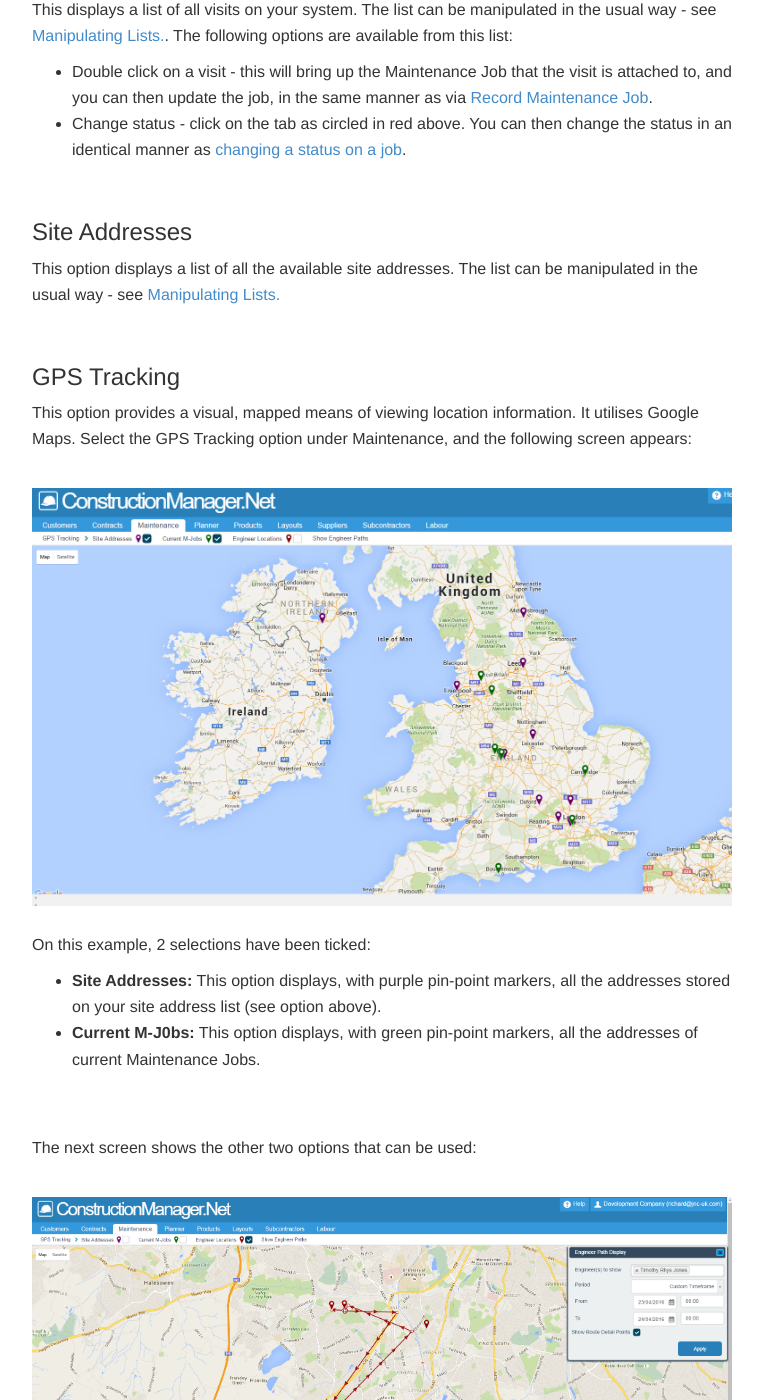
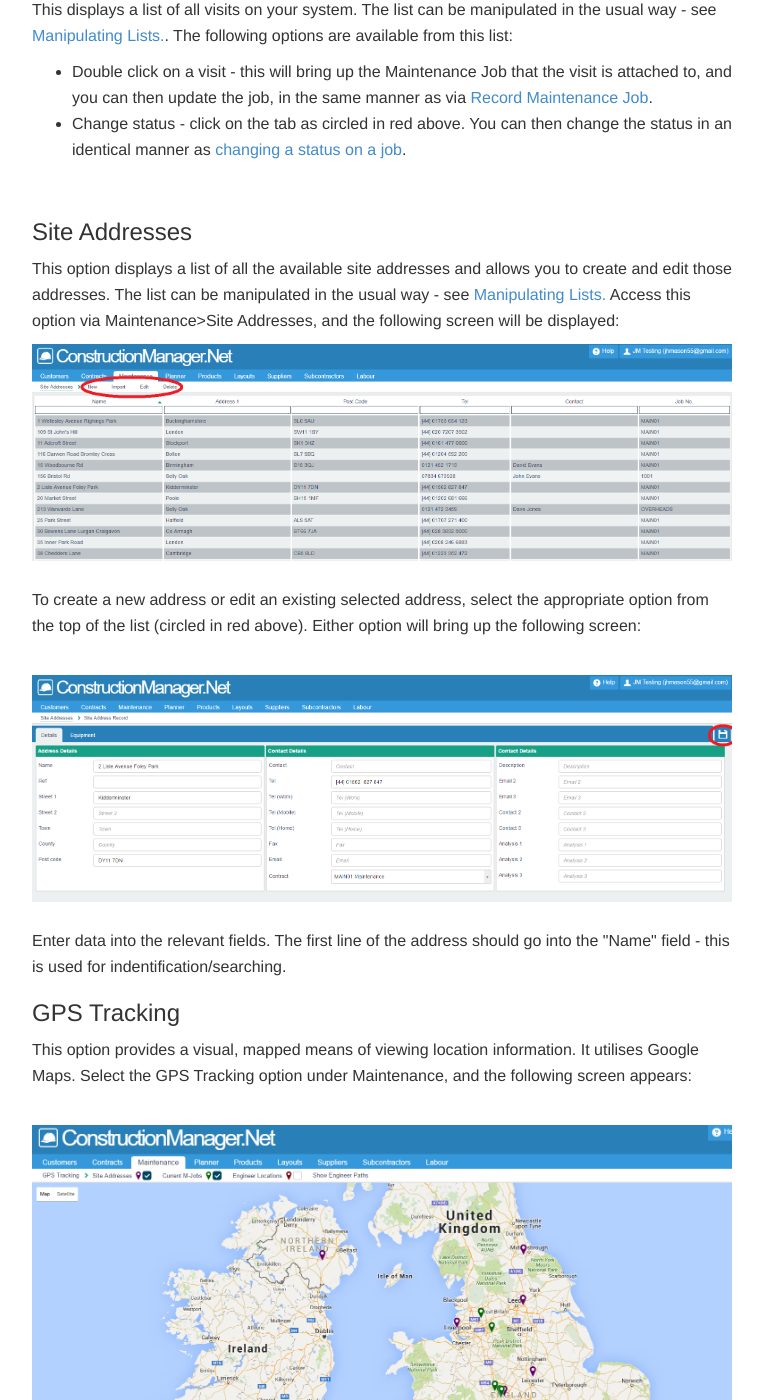
Before and after one commit to JNCSolutions/ConstructionManagerDocs, a Jekyll site: the page built from maintenance.html, in a window 1280 px wide and 1400 px high, scrolled down 13607 px. Shown: the whole window, without its empty margins (258-1021 px from the left). Built offline with Jekyll 4.4.1, drawn with Linux system fonts in a browser that asks for light colours.

Commit message:
Update maintenance.html

```diff
--- a/maintenance.html
+++ b/maintenance.html
@@ -313,10 +313,19 @@ title: Maintenance
       <br>
 
       <h3 id="site-addresses">Site Addresses</h3>
-      <p>This option displays a list of all the available site addresses.
-          The list can be manipulated in the usual way - see <a href="Manipulating Lists.html">Manipulating Lists.</a></p>
+      <p>This option displays a list of all the available site addresses and allows you to create and edit those addresses.
+          The list can be manipulated in the usual way - see <a href="Manipulating Lists.html">Manipulating Lists.</a>
+          Access this option via Maintenance>Site Addresses, and the following screen will be displayed:</p>
+      <img src="img/Maintenance_Site_Addresses_01.PNG" style="width: 100%;">
+      <br> <br>
+      <p>To create a new address or edit an existing selected address, select the appropriate option from the top of the list
+          (circled in red above). Either option will bring up the following screen:</p>
+      <br>
+      <img src="img/Maintenance_Site_Addresses_02.PNG" style="width: 100%;">
+      <br> <br>
+      <p>Enter data into the relevant fields. The first line of the address should go into the "Name" field
+          - this is used for indentification/searching.</p>
 
-      <br>
 
     <h3 id="gps-tracking">GPS Tracking</h3>
       <p>This option provides a visual, mapped means of viewing location information. It utilises Google Maps.
```
